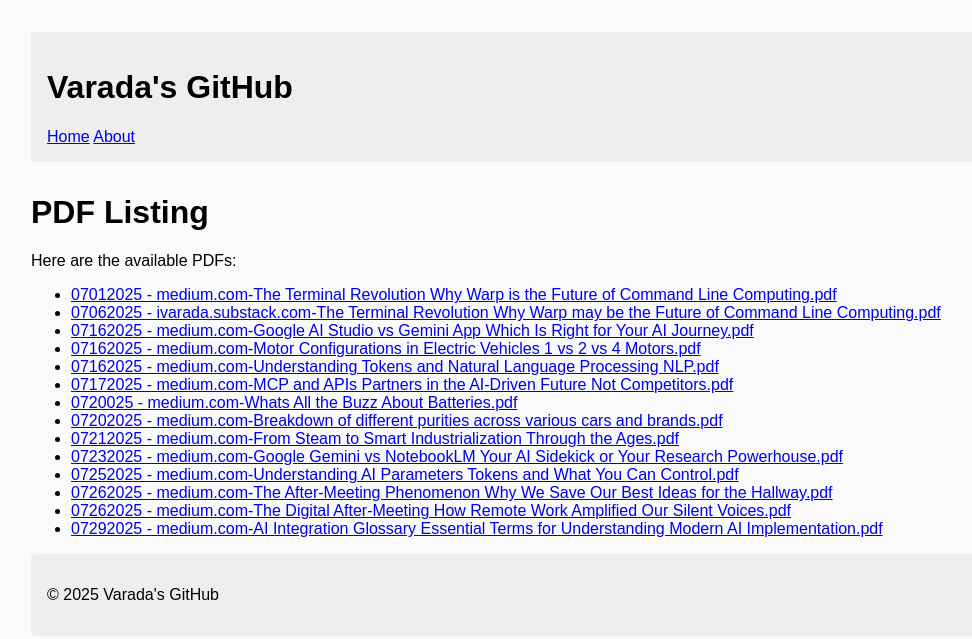
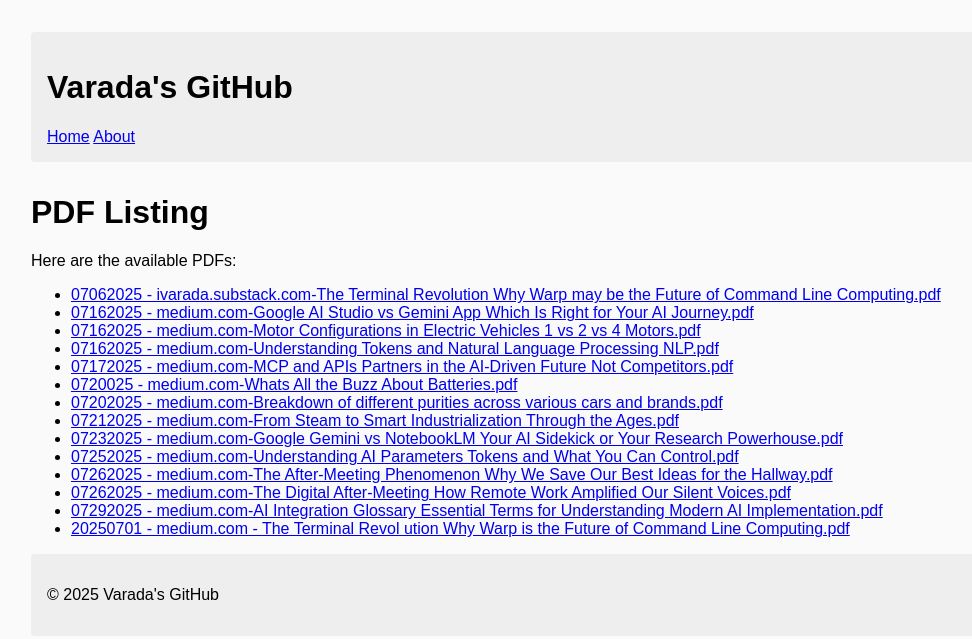
Before and after one commit to ivarada/ivarada.github.io, a Jekyll site: the page built from medium/pdf/index.md, in a window 1280 px wide. Shown: the top 639 px of the page, without its empty margins (1-973 px from the left). Built offline with Jekyll 4.4.1, drawn with Linux system fonts in a browser that asks for light colours; part of the change alters nothing that is shown.

Commit message:
Update PDF Listing

```diff
--- a/medium/pdf/index.md
+++ b/medium/pdf/index.md
@@ -7,7 +7,6 @@ title: PDF Listing
 
 Here are the available PDFs:
 
-- [07012025 - medium.com-The Terminal Revolution Why Warp is the Future of Command Line Computing.pdf](07012025 - medium.com-The Terminal Revolution Why Warp is the Future of Command Line Computing.pdf)
 - [07062025 - ivarada.substack.com-The Terminal Revolution Why Warp may be the Future of Command Line Computing.pdf](07062025 - ivarada.substack.com-The Terminal Revolution Why Warp may be the Future of Command Line Computing.pdf)
 - [07162025 - medium.com-Google AI Studio vs Gemini App Which Is Right for Your AI Journey.pdf](07162025 - medium.com-Google AI Studio vs Gemini App Which Is Right for Your AI Journey.pdf)
 - [07162025 - medium.com-Motor Configurations in Electric Vehicles 1 vs 2 vs 4 Motors.pdf](07162025 - medium.com-Motor Configurations in Electric Vehicles 1 vs 2 vs 4 Motors.pdf)
@@ -21,3 +20,4 @@ Here are the available PDFs:
 - [07262025 - medium.com-The After-Meeting Phenomenon Why We Save Our Best Ideas for the Hallway.pdf](07262025 - medium.com-The After-Meeting Phenomenon Why We Save Our Best Ideas for the Hallway.pdf)
 - [07262025 - medium.com-The Digital After-Meeting How Remote Work Amplified Our Silent Voices.pdf](07262025 - medium.com-The Digital After-Meeting How Remote Work Amplified Our Silent Voices.pdf)
 - [07292025 - medium.com-AI Integration Glossary Essential Terms for Understanding Modern AI Implementation.pdf](07292025 - medium.com-AI Integration Glossary Essential Terms for Understanding Modern AI Implementation.pdf)
+- [20250701 - medium.com - The Terminal Revol ution Why Warp is the Future of Command Line Computing.pdf](20250701 - medium.com - The Terminal Revol ution Why Warp is the Future of Command Line Computing.pdf)
```
